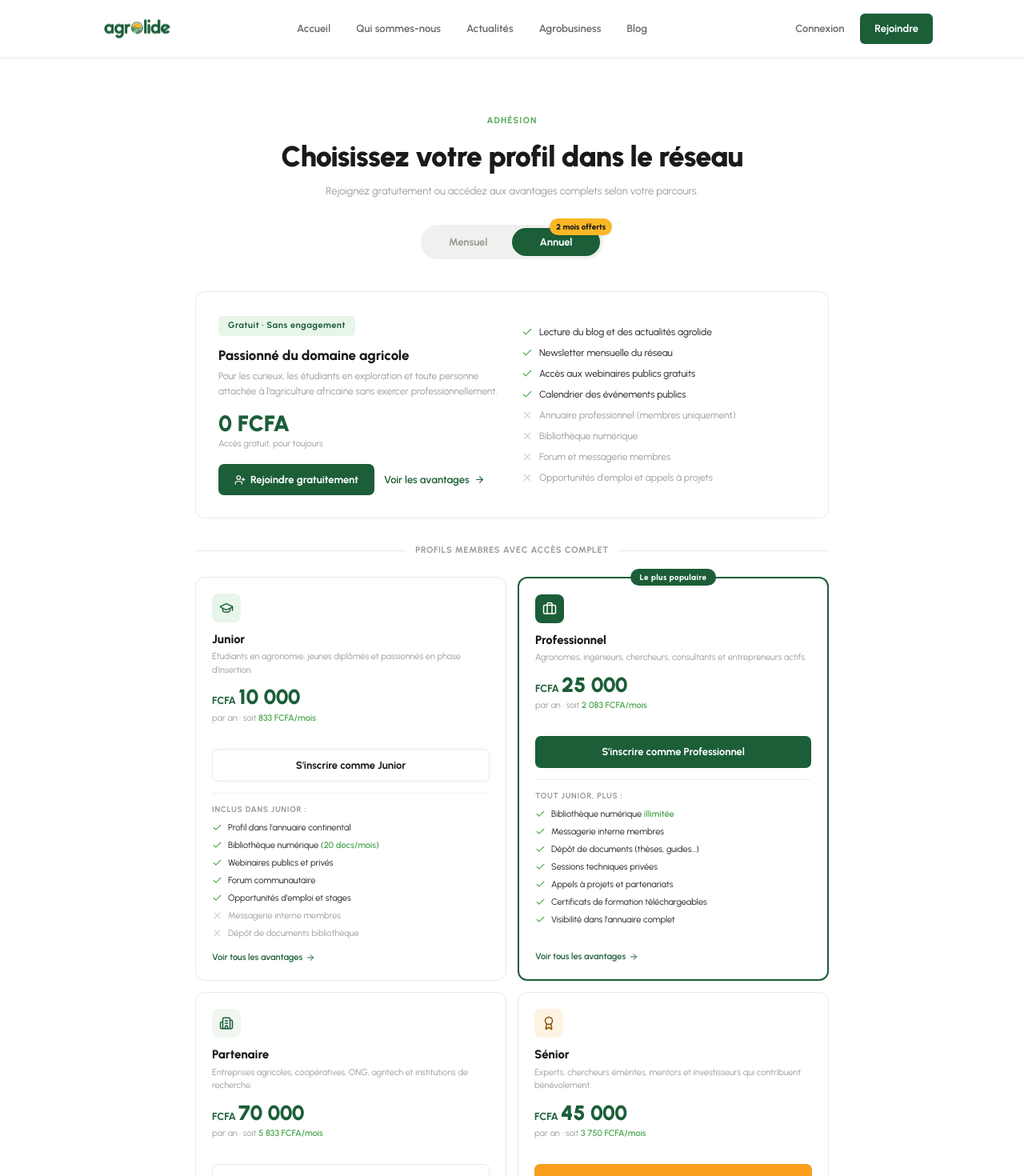
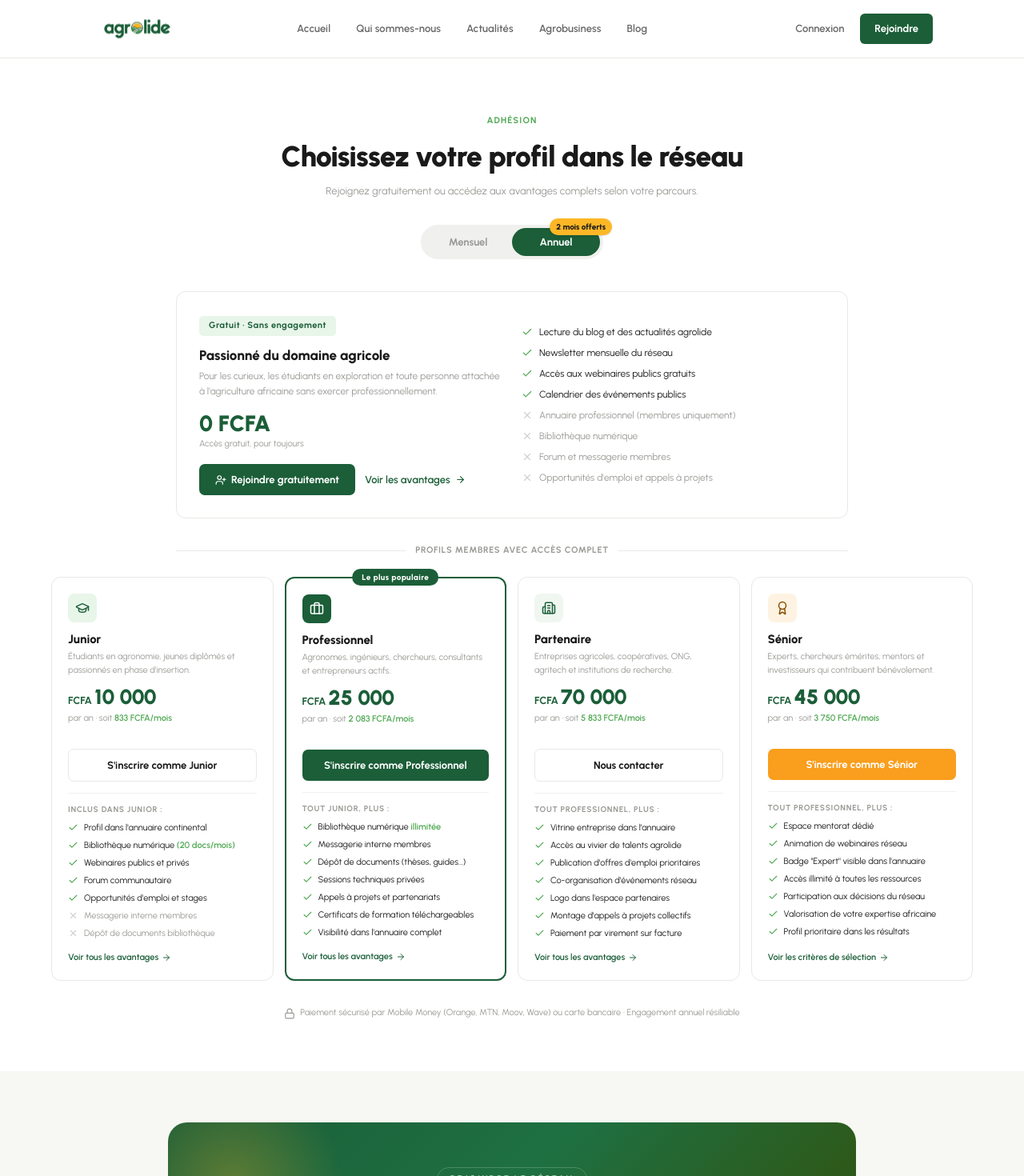
Before and after one commit to remyagaguy-lab/agrolide, a Next.js app in the folder agrolide/: page /rejoindre in a window 1280 px wide. Shown: the top 1470 px of the page at 80% size. Built offline with nearby package versions, Linux system fonts and the light colour scheme.

Commit message:
style: adjust pricing grid to 4 columns on desktop

```diff
--- a/agrolide/src/app/(public)/rejoindre/PricingSection.tsx
+++ b/agrolide/src/app/(public)/rejoindre/PricingSection.tsx
@@ -34,8 +34,9 @@ export default function PricingSection() {
 
   return (
     <div className="bg-[#ffffff] min-h-screen pb-[64px] pt-[32px] md:pt-[64px] font-urbanist">
-      <div className="max-w-[840px] mx-auto px-6">
+      <div className="max-w-[1200px] mx-auto px-6">
 
+        <div className="max-w-[840px] mx-auto">
           {/* Header */}
           <div className="text-center mb-[8px]">
             <span className="text-[11px] font-[700] tracking-[0.1em] uppercase text-[#50a853]">Adhésion</span>
@@ -119,9 +120,10 @@ export default function PricingSection() {
             <div className="text-[11px] font-[700] text-[#9a9a96] uppercase tracking-[0.06em]">Profils membres avec accès complet</div>
             <div className="flex-1 h-[1px] bg-[#e8e8e4]"></div>
           </div>
+        </div>
 
         {/* Cards Grid */}
-        <div className="grid grid-cols-1 md:grid-cols-2 gap-[14px]">
+        <div className="grid grid-cols-1 md:grid-cols-2 lg:grid-cols-4 gap-[14px]">
 
           {/* Junior */}
           <div className="border border-[#e8e8e4] rounded-xl p-[20px] flex flex-col bg-white">
```
Lines whose indentation alone changed are shown as unchanged.
